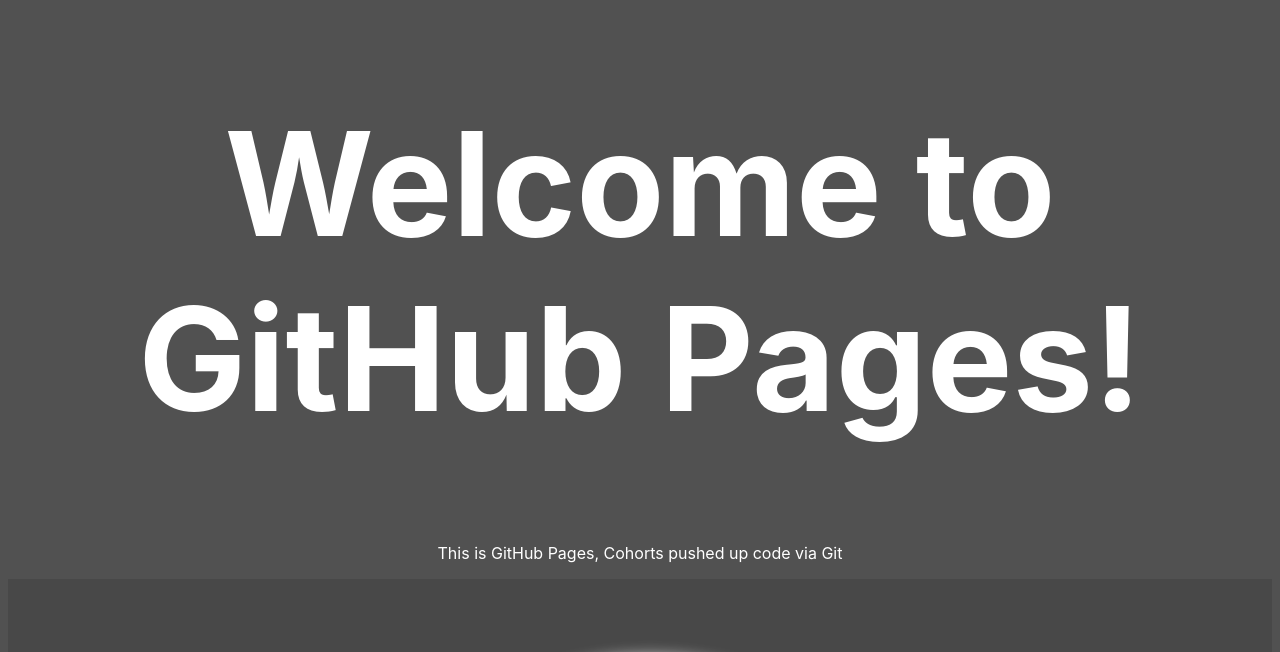
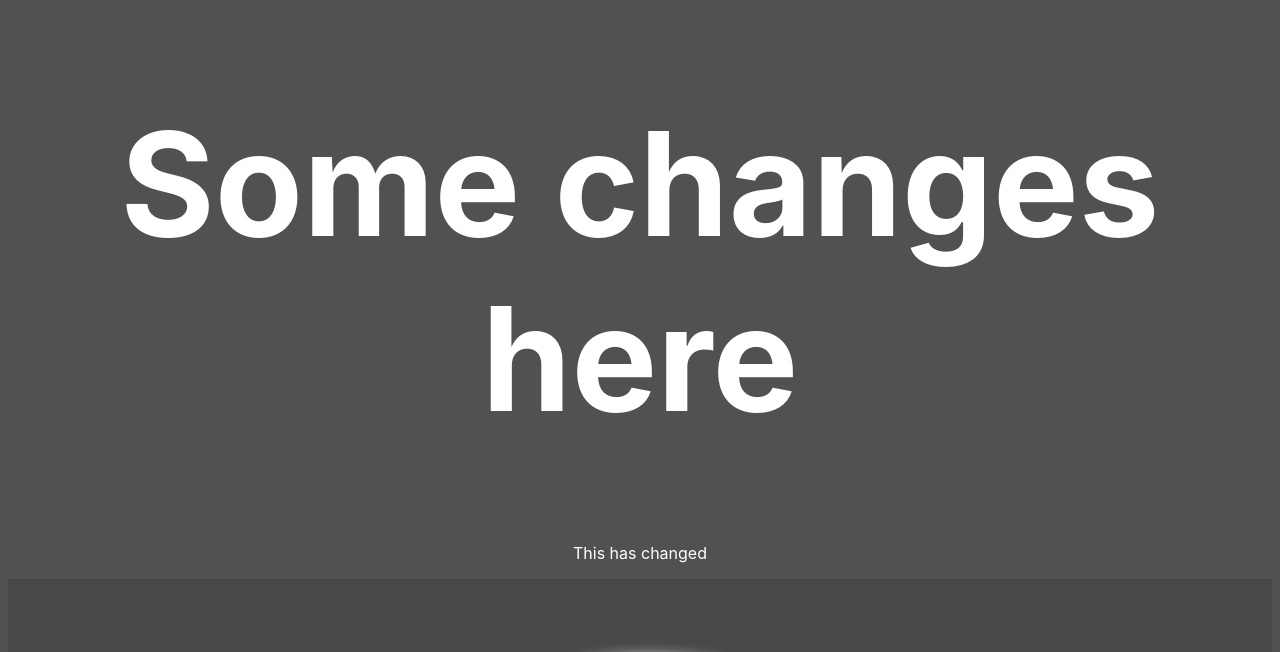
Before and after one commit to mazjap/MTECH-gh, a plain HTML site: page index.html in a window 1280 px wide. Shown: the top 652 px of the page. Drawn offline with Linux system fonts and the light colour scheme.

Commit message:
css reformatting, different html title and paragraph

```diff
--- a/index.html
+++ b/index.html
@@ -11,8 +11,8 @@
     </head>
 
     <body>
-        <h1>Welcome to GitHub Pages!</h1>
-        <p>This is GitHub Pages, Cohorts pushed up code via Git</p>
+        <h1>Some changes here</h1>
+        <p>This has changed</p>
         <div>
             <img src="mtech.png" alt="Mountainland Technical College Logo">
         </div>
--- a/style.css
+++ b/style.css
@@ -26,7 +26,7 @@ img {
     width: 50%;
     border-radius: 80em 80em 80em 80em;
     border: 2px solid whitesmoke;
-    box-shadow: 10px 13px 15px 10px whitesmoke
+    box-shadow: 10px 13px 15px 10px whitesmoke;
 }
 
 
@@ -67,5 +67,5 @@ img:hover {
     -o-animation: rotating 2s linear infinite;
     animation: rotating 2s linear infinite;
     background-color: snow;
-    box-shadow: 10px 13px 15px 10px maroon
+    box-shadow: 10px 13px 15px 10px maroon;
   }
```
Also changed, not shown: 1 other file.
